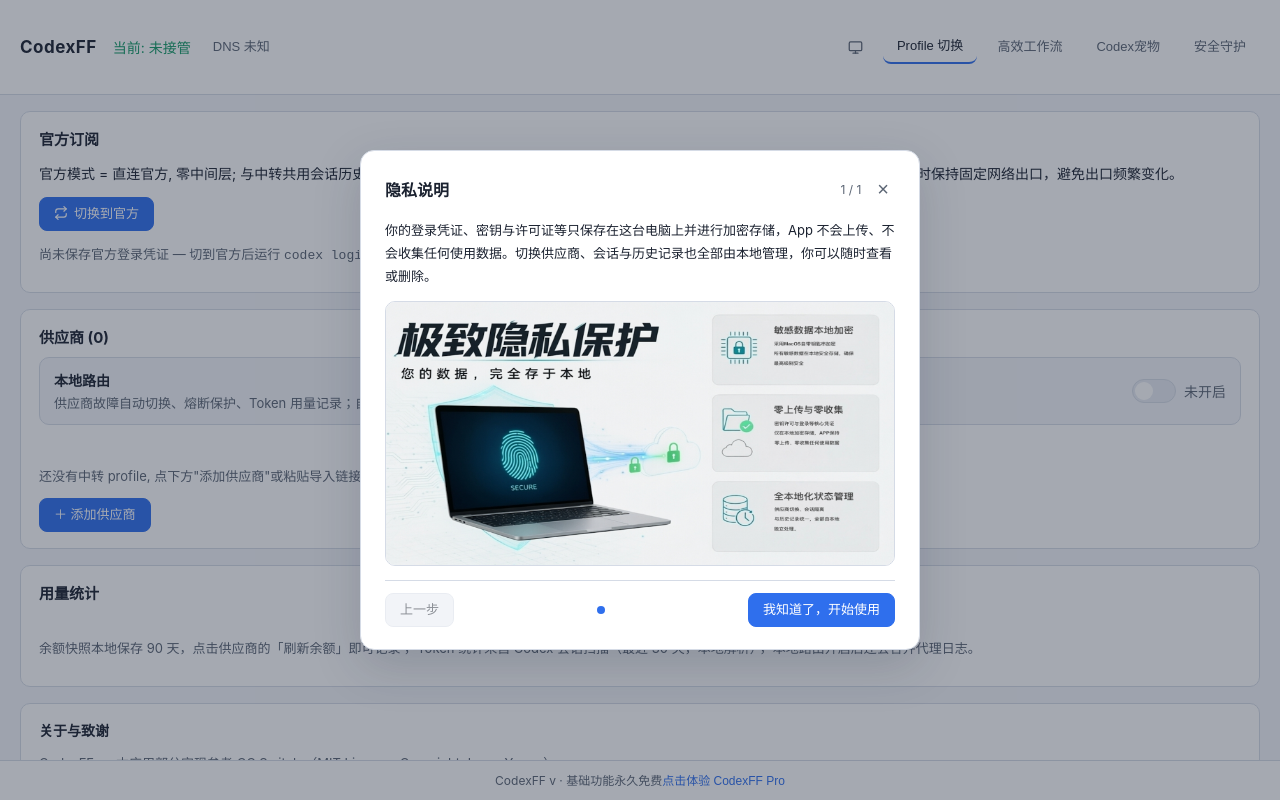
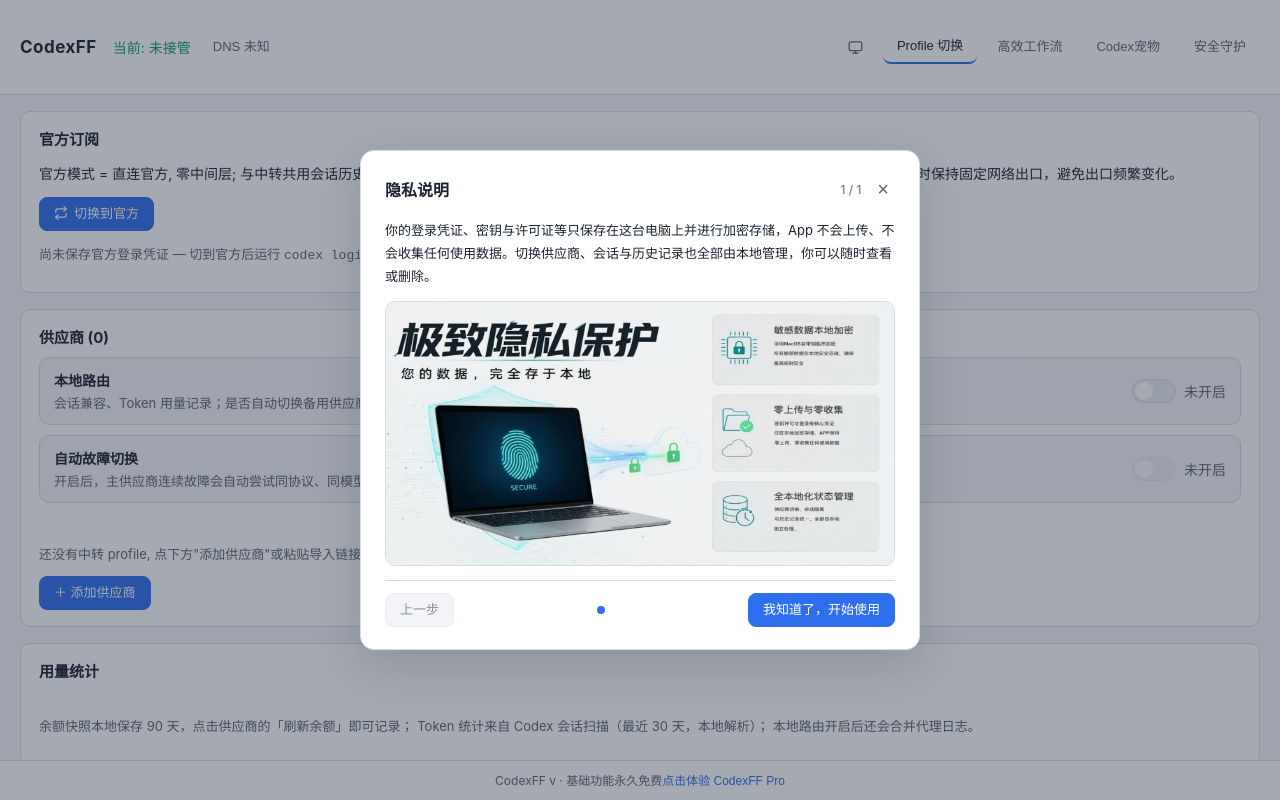
Before and after one commit to etony668/CodexFF, a React (Vite) app: page / in a window 1280 px wide. Built offline with nearby package versions, Linux system fonts and the light colour scheme.

Commit message:
fix: split free router and failover controls

```diff
--- a/src/api.ts
+++ b/src/api.ts
@@ -258,6 +258,7 @@
   active_provider: string | null;
   /** 最近一次实际转发到备用供应商 (provider_id, ts_ms) — 故障转移提示用 */
   last_fallback?: [string, number] | null;
+  auto_failover_enabled: boolean;
 }
 
 /** 用量统计汇总 (余额历史 + 本地路由请求统计) */
@@ -268,6 +269,13 @@
 /** 本地路由开关 (开启/关闭 127.0.0.1 代理 + base_url 接管) */
 export function setLocalRouter(enabled: boolean): Promise<RouterStatus> {
   return invoke("set_local_router", { enabled });
+}
+
+/** 自动故障切换/熔断保护开关 */
+export function setLocalRouterAutoFailover(
+  enabled: boolean,
+): Promise<RouterStatus> {
+  return invoke("set_local_router_auto_failover", { enabled });
 }
 
 /** 本地路由状态 */
--- a/src/pages/ProfilesPage.tsx
+++ b/src/pages/ProfilesPage.tsx
@@ -23,6 +23,7 @@
   listUsageStats,
   localRouterStatus,
   setLocalRouter,
+  setLocalRouterAutoFailover,
   updateRelay,
 } from "../api";
 import { AddProviderPanel } from "../AddProviderPanel";
@@ -278,6 +279,20 @@
     } finally {
       setRouterBusy(false);
       setPendingEnabled(null);
+    }
+  }
+
+  async function toggleAutoFailover() {
+    if (routerBusy || !routerStatus) return;
+    setRouterBusy(true);
+    try {
+      setRouterStatus(
+        await setLocalRouterAutoFailover(!routerStatus.auto_failover_enabled),
+      );
+    } catch (e) {
+      showError("更新自动故障切换设置失败", errMsg(e));
+    } finally {
+      setRouterBusy(false);
     }
   }
 
@@ -590,7 +605,7 @@
           <div className="router-copy">
             <strong>本地路由</strong>
             <span className="hint">
-              供应商故障自动切换、熔断保护、Token 用量记录；自动跟随系统代理。
+              会话兼容、Token 用量记录；是否自动切换备用供应商由下方开关决定。
               开启后需重启 Codex 生效。
             </span>
           </div>
@@ -607,6 +622,42 @@
             </button>
             <span className={routerOn ? "ok" : "dim"}>
               {routerBusy ? "处理中…" : routerOn ? "已开启" : "未开启"}
+            </span>
+          </div>
+        </div>
+        <div className="router-card">
+          <div className="router-copy">
+            <strong>自动故障切换</strong>
+            <span className="hint">
+              开启后，主供应商连续故障会自动尝试同协议、同模型家族的备用供应商并启用熔断保护。
+              关闭后只使用当前供应商，不自动切换或熔断。
+            </span>
+          </div>
+          <div className="router-actions">
+            <button
+              role="switch"
+              aria-checked={routerStatus?.auto_failover_enabled ?? false}
+              className={`switch${
+                (routerStatus?.auto_failover_enabled ?? false) ? " on" : ""
+              }`}
+              onClick={() => void toggleAutoFailover()}
+              disabled={routerBusy || !routerStatus}
+              title={
+                routerStatus?.auto_failover_enabled
+                  ? "关闭自动故障切换"
+                  : "开启自动故障切换"
+              }
+            >
+              <span className="switch-knob" />
+            </button>
+            <span
+              className={
+                (routerStatus?.auto_failover_enabled ?? false) ? "ok" : "dim"
+              }
+            >
+              {(routerStatus?.auto_failover_enabled ?? false)
+                ? "已开启"
+                : "未开启"}
             </span>
           </div>
         </div>
```
Also changed, not shown: 1 other file (tests, documents, lock files or other folders).
